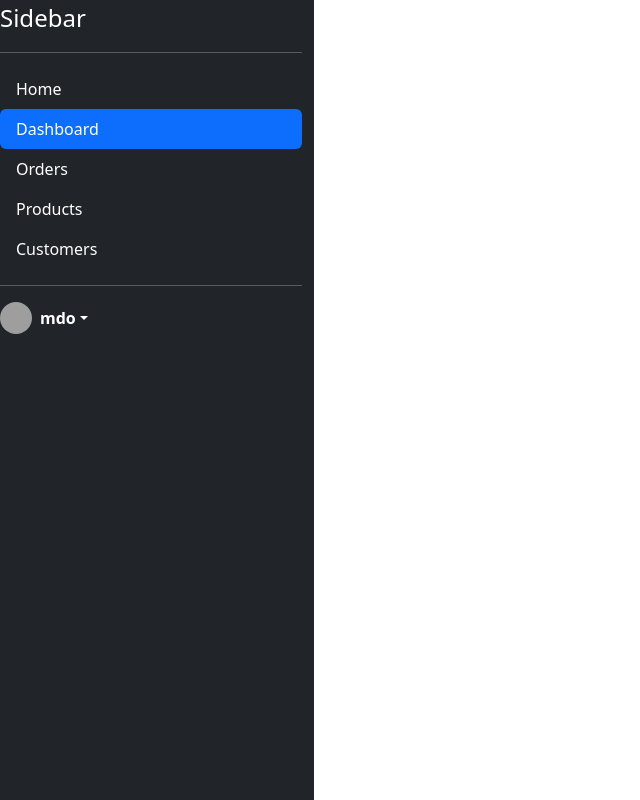
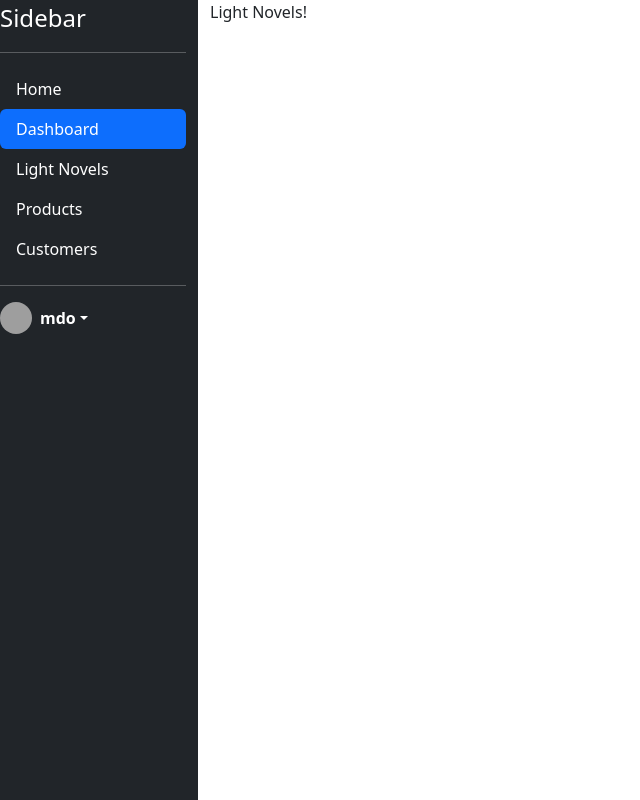
Before and after one commit to pablio1/ITELECT4, a React (Create React App) app: page /lightnovel in a window 1280 px wide. Shown: the whole page, without its empty margins (0-640 px from the left). Built offline with nearby package versions, Linux system fonts and the light colour scheme; grey boxes are pictures that could not be loaded.

Commit message:
Adjusted sidebar name

```diff
--- a/src/App.js
+++ b/src/App.js
@@ -12,7 +12,6 @@ class App extends Component {
                 {/* <Route path="/" component = {Login} /> */}
                 <Route path="/login" component = {Login}  />
                 <Route path="/register" component = {Register}  />
-                {/* <Route path="/dashboard" component = {Dashboard} /> */}
                 <Route path="/" component = {Main} />
             </Switch>
         );
--- /dev/null
+++ b/src/pages/LightNovel/index.js
@@ -0,0 +1,14 @@
+import React, { Component } from 'react';
+
+
+class LightNovel extends Component {
+    render() {
+        return (
+            <div>
+                Light Novels!
+            </div>
+        );
+    }
+}
+
+export default LightNovel;
--- a/src/pages/Main/index.js
+++ b/src/pages/Main/index.js
@@ -2,6 +2,7 @@ import React, { Component } from 'react'
 import { Route, Switch } from 'react-router-dom';
 import { Link } from 'react-router-dom/cjs/react-router-dom.min';
 import Dashboard from '../Dashboard';
+import LightNovel from '../LightNovel';
 
 
 export default class Main extends Component {
@@ -21,7 +22,7 @@ handleClickSidebar = (pages) => {
   render() {
     return (
       <div class="row">
-         <div class="col-3 text-white bg-dark" style={{ height:'100vh'}}>
+         <div class="col-3 text-white bg-dark" style={{ height:'100vh', width:'210px'}}>
     <a href="/" class="d-flex align-items-center mb-3 mb-md-0 me-md-auto text-white text-decoration-none">
 
       <span class="fs-4">Sidebar</span>
@@ -43,9 +44,9 @@ handleClickSidebar = (pages) => {
         </Link>
       </li>
       <li>
-        <Link to="/orders"  onClick={() => this.handleClickSidebar('orders')} Link style={{textDecoration: 'none'}}>
-            <div class={this.state.activePage === 'orders' ? "nav-link active" : "text-white nav-link"}>
-            Orders
+        <Link to="/lightnovel"  onClick={() => this.handleClickSidebar('lightnovel')} Link style={{textDecoration: 'none'}}>
+            <div class={this.state.activePage === 'lightnovel' ? "nav-link active" : "text-white nav-link"}>
+            Light Novels
             </div>
         </Link>
       </li>
@@ -82,6 +83,8 @@ handleClickSidebar = (pages) => {
   <div class="col-9">
     <Switch>
         <Route path="/dashboard" component = {Dashboard}/>
+        <Route path="/lightnovel" component = {LightNovel}/>
+        {/* <Route path="/dashboard" component = {Dashboard}/> */}
     </Switch>
   </div>
       </div>
```
